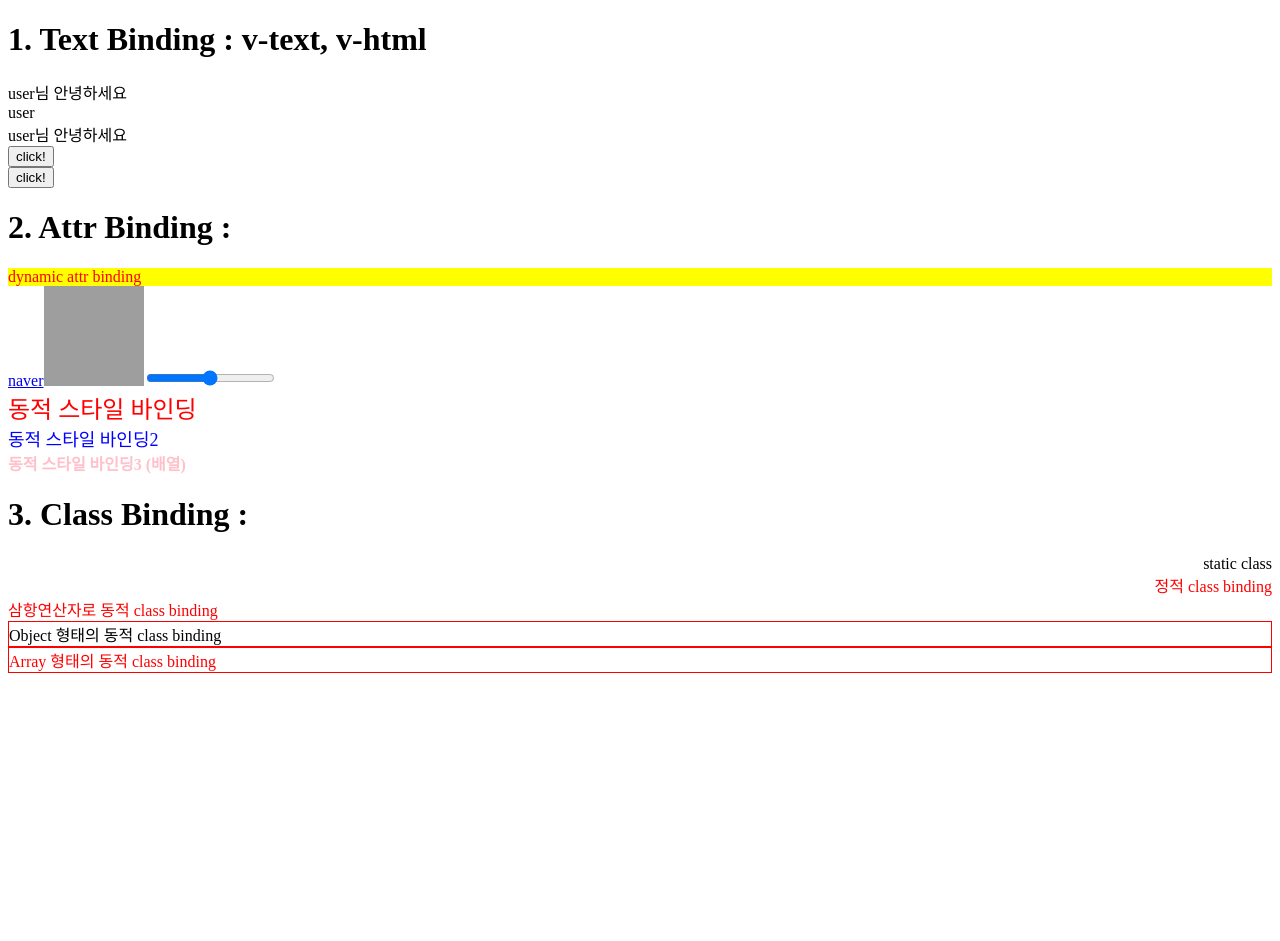
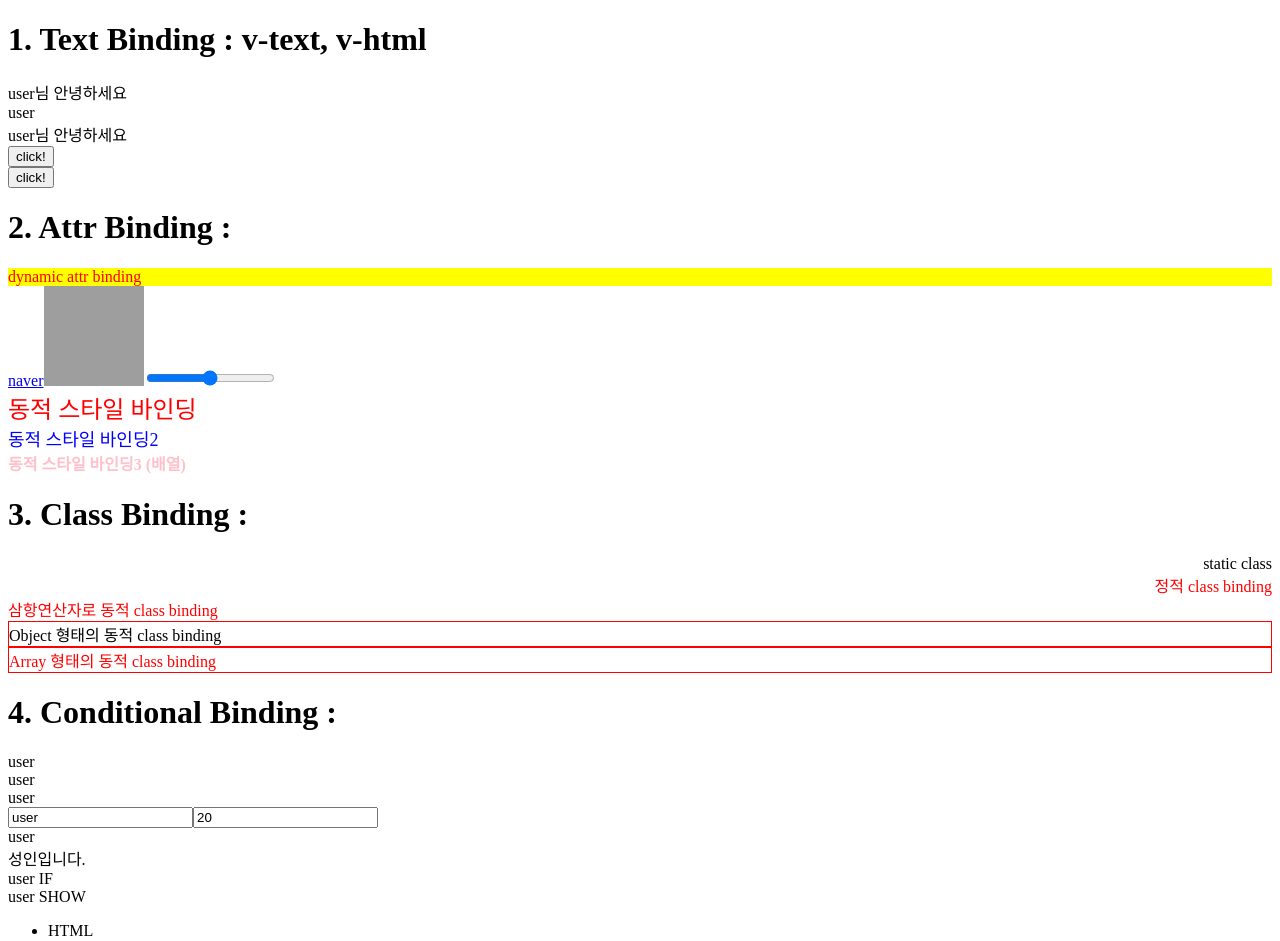
Before and after one commit to HaydenDevK/study_vue_3, a Vue app: page / in a window 1280 px wide. Shown: the top 941 px of the page. Before the commit the page ends 800 px from the top, so only its background shows below. Built offline with nearby package versions, Linux system fonts and the light colour scheme; grey boxes are pictures that could not be loaded.

Commit message:
Conditional Binding

```diff
--- a/src/App.vue
+++ b/src/App.vue
@@ -2,19 +2,22 @@
   <BindingText />
   <BindingAttr />
   <BindingClass />
+  <BindingCondition />
 </template>
 
 <script>
 import BindingText from './components/BindingText';
 import BindingAttr from './components/BindingAttr';
 import BindingClass from './components/BindingClass';
+import BindingCondition from './components/BindingCondition';
 
 export default {
   name: 'App',
   components: {
     BindingText,
     BindingAttr,
-    BindingClass
+    BindingClass,
+    BindingCondition
   }
 };
 </script>
--- /dev/null
+++ b/src/components/BindingCondition.vue
@@ -0,0 +1,63 @@
+<template>
+  <h1>4. Conditional Binding :</h1>
+  <div v-text="user.name"></div>
+  <div>{{ user.name }}</div>
+  <div v-once v-text="user.name"></div>
+  <!-- v-once :
+    데이터가 동적으로 변화해도, 처음 렌더링된 후 변경되지 않게한다.
+  -->
+  <input type="text" v-model="user.name" />
+  <input type="text" v-model="user.age" />
+
+  <!-- v-if -->
+  <div v-if="showName">{{ user.name }}</div>
+  <div v-else>이름은 가려져있습니다.</div>
+  <div v-if="user.age >= 20">성인입니다.</div>
+  <!-- v-if v-else-if v-else 사이에 다른 태그가 존재하면 안된다. -->
+  <!-- <span></span> -->
+  <div v-else-if="user.age >= 10 && user.age < 20">10대 입니다.</div>
+  <div v-else>어린이 입니다.</div>
+
+  <!-- v-show -->
+  <div v-if="showName">{{ user.name }} IF</div>
+  <!-- 노드가 렌더링 자체가 안되기 때문에, 용량이 크고 새로운 데이터를 불러와야 할 때 적합 -->
+  <div v-show="showName">{{ user.name }} SHOW</div>
+  <!-- 렌더링 후, 조건 미부합 시 display: none -->
+
+  <ul>
+    <template v-if="quastion === 'frontend'">
+      <li>HTML</li>
+      <li>CSS</li>
+      <li>JS</li>
+    </template>
+    <template v-else>
+      <li>Java</li>
+      <li>Python</li>
+      <li>C#</li>
+    </template>
+    <!--
+        ul 태그 안에 div가 들어가면 안되고, 그저 조건문 그룹 처리 역할만을 위해 필요한 부모 태그이므로,
+        이런 경우 template으로 대체하면 된다.
+        이 template 태그는 돔트리 상 존재하지 않는다.
+    -->
+  </ul>
+</template>
+
+<script>
+export default {
+  name: 'BindingCondition',
+  data() {
+    return {
+      user: {
+        name: 'user',
+        age: 20,
+        job: 'programmer'
+      },
+      showName: true,
+      quastion: 'frontend'
+    };
+  }
+};
+</script>
+
+<style scoped></style>
```
